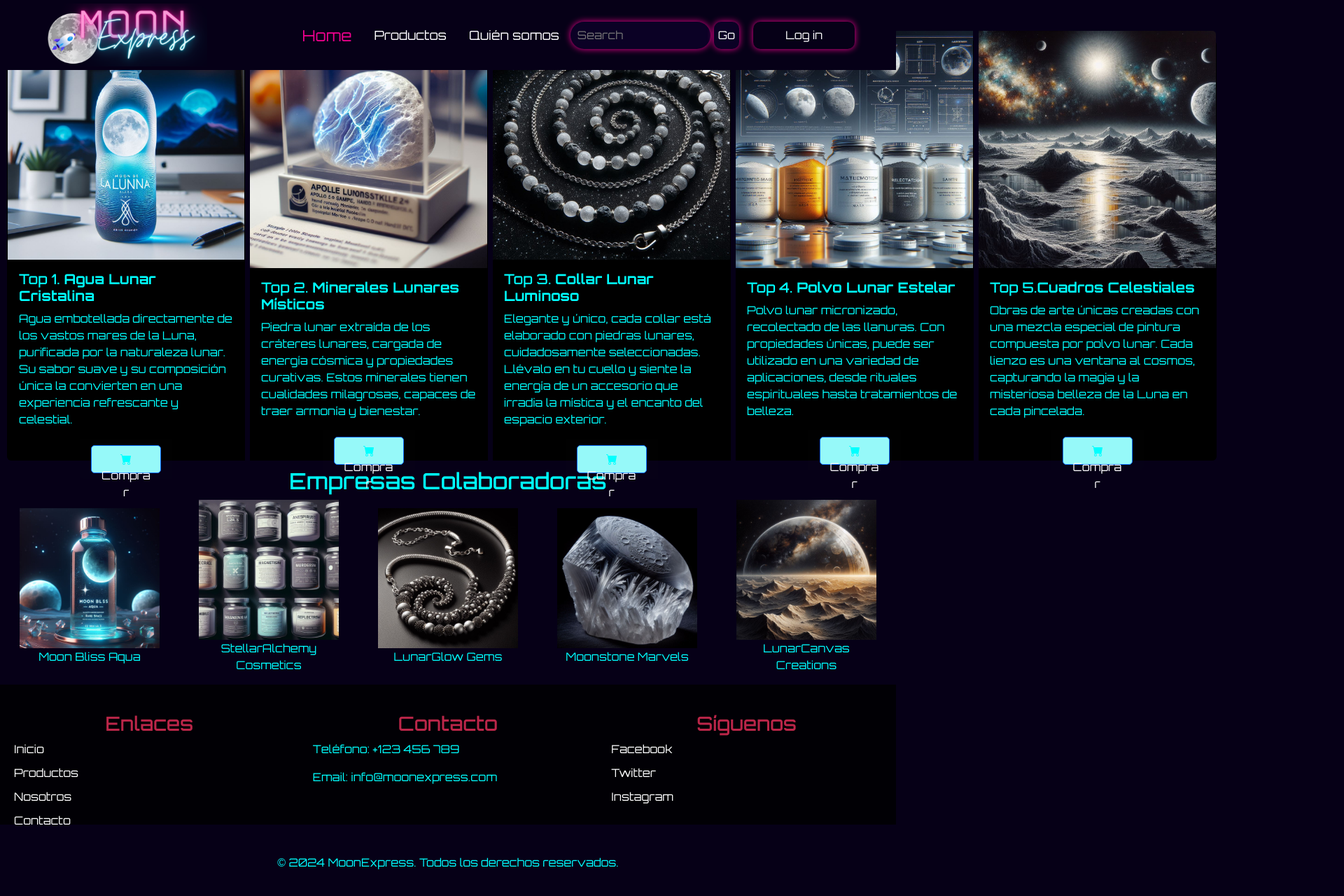
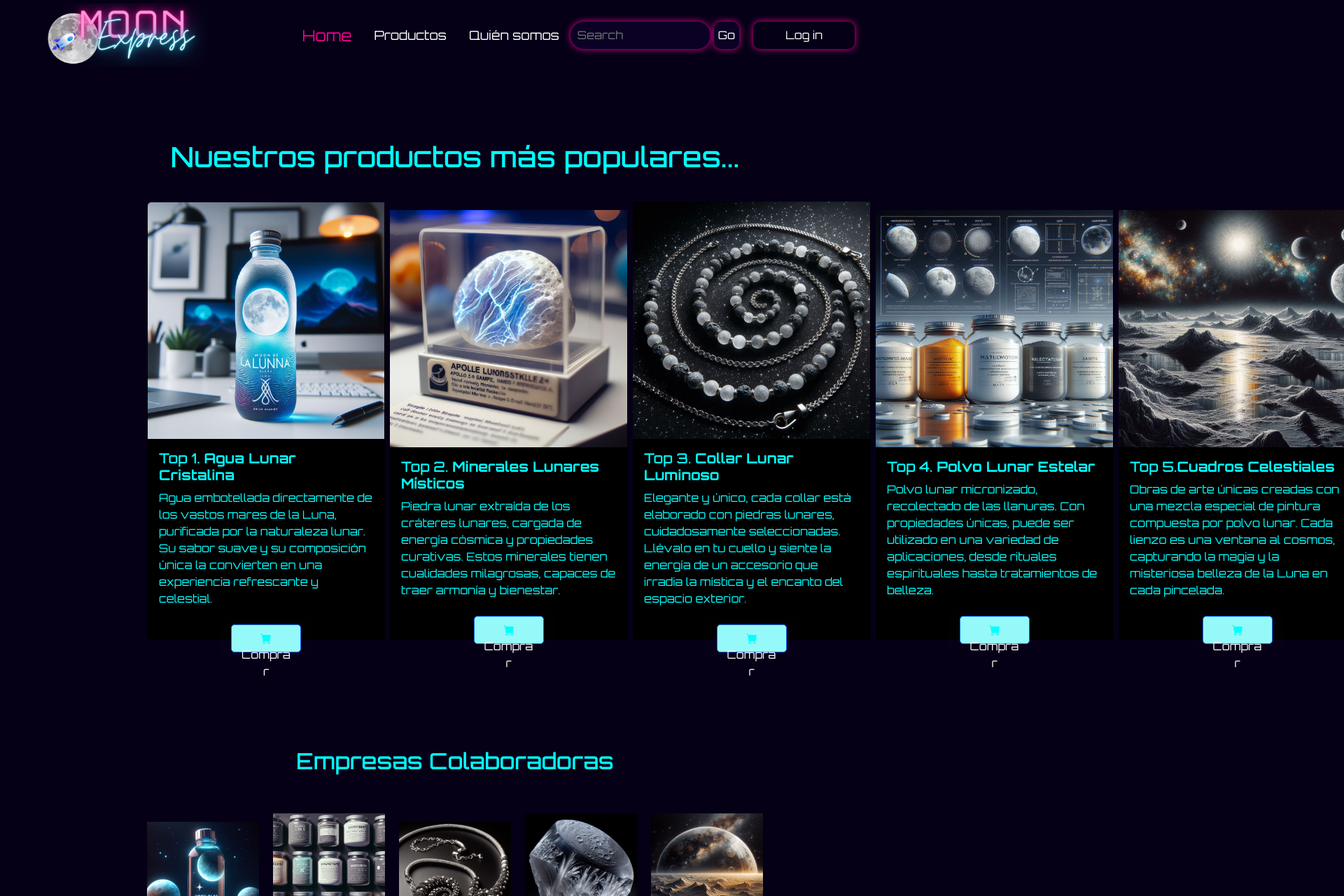
Before and after one commit to sefogi/hackaton13, a React (Vite) app: page / in a window 1280 px wide. Shown: the top 1280 px of the page at 70% size, 1920 px wide, since content can reach past the window. Before the commit the page ends 1244 px from the top, so only its background shows below. Built offline with nearby package versions, Linux system fonts and the light colour scheme.

Commit message:
styling footer

```diff
--- a/src/components/Footer/Footer.jsx
+++ b/src/components/Footer/Footer.jsx
@@ -1,12 +1,12 @@
 import React from 'react';
 import './footer.css';
 
-const Footer = () => {
+export const Footer = () => {
   return (
     <footer className="footer">
       <div className="footer-container">
         <div className="footer-section">
-          <h3>Enlaces</h3>
+          <h3 className='footerTitle'>MOON EXPRESS</h3>
           <ul>
             <li><a href="#">Inicio</a></li>
             <li><a href="#">Productos</a></li>
@@ -15,12 +15,12 @@ const Footer = () => {
           </ul>
         </div>
         <div className="footer-section">
-          <h3>Contacto</h3>
+          <h3 className='footerTitle'>Contacto</h3>
           <p>Teléfono: +123 456 789</p>
           <p>Email: info@moonexpress.com</p>
         </div>
         <div className="footer-section">
-          <h3>Síguenos</h3>
+          <h3 className='footerTitle'>Síguenos</h3>
           <ul>
             <li><a href="#">Facebook</a></li>
             <li><a href="#">Twitter</a></li>
--- a/src/components/Footer/footer.css
+++ b/src/components/Footer/footer.css
@@ -2,8 +2,9 @@
     background-color: rgba(0, 0, 0, 0.8);
     color: white;
     padding: 50px 0;
-    height: 200px;
+    height: 300px;
     width: 100%;
+    padding: 3rem;
   }
 
   .footer-container {
@@ -17,8 +18,10 @@
     margin: 0 20px;
   }
 
-  .footer-section h3 {
-    color: #bb2649;
+  .footer-section .footerTitle {
+    color: #F0008E;
+    text-align: start;
+    margin-bottom: 2rem;
   }
 
   .footer-section ul {
@@ -37,5 +40,6 @@
 
   .footer-bottom {
     text-align: center;
-    margin-top: 20px;
+    padding-top: 20px;
+    background-color: rgba(0, 0, 0, 0.8);
   }
--- a/src/components/Layout.jsx
+++ b/src/components/Layout.jsx
@@ -1,11 +1,12 @@
 import { Navbar } from './Navbar/Navbar'
 import { Outlet } from 'react-router-dom'
-
+import { Footer } from './Footer/Footer'
 export const Layout = () => {
     return (
         <>
             <Navbar />
             <Outlet />
+            <Footer/>
         </>
     )
 }
--- a/src/components/top5products/top5products.css
+++ b/src/components/top5products/top5products.css
@@ -2,8 +2,9 @@
     background-color: rgb(0, 0, 0);
 } */
 
-.topTitle{
-    text-align: center;
+h1{
+    display: flex;
+    justify-content: center;
     color: aqua;
 }
 
@@ -16,6 +17,7 @@
 
 path{
     color:aqua;
+
 }
 
 .card {
--- a/src/pages/Home.css
+++ b/src/pages/Home.css
@@ -1,5 +1,9 @@
 .homeBody{
     width: 900px;
-    margin-top: 200px;
-    gap: 100px;
+    margin: 200px;
+    /* background-color: yellow; */
+    display: flex;
+    flex-direction: column;
+    justify-content: center;
+    align-content: center;
 }
--- a/src/pages/Home.jsx
+++ b/src/pages/Home.jsx
@@ -1,18 +1,19 @@
-import React from "react";
+// import React from "react";
+import Stack from 'react-bootstrap/Stack';
 import Top5products from "../components/addProductsForm/top5products/Top5products";
 import Brands from "../components/brands/Brands.jsx";
-import Footer from "../components/Footer/Footer.jsx";
-
-
-
+// import Footer from "../components/Footer/Footer.jsx";
+import "./Home.css"
 
 export const Home = () => {
     return (
-        <>
+        <Stack gap={5} className='homeBody'>
         <Top5products/>
+        <br></br>
+        <br></br>
         <Brands/>
-        <Footer/>
-        </>
+
+        </Stack>
 
     )
 }
```
Also changed, not shown: src/components/top5products/Top5products.jsx (+6 -6 lines).
